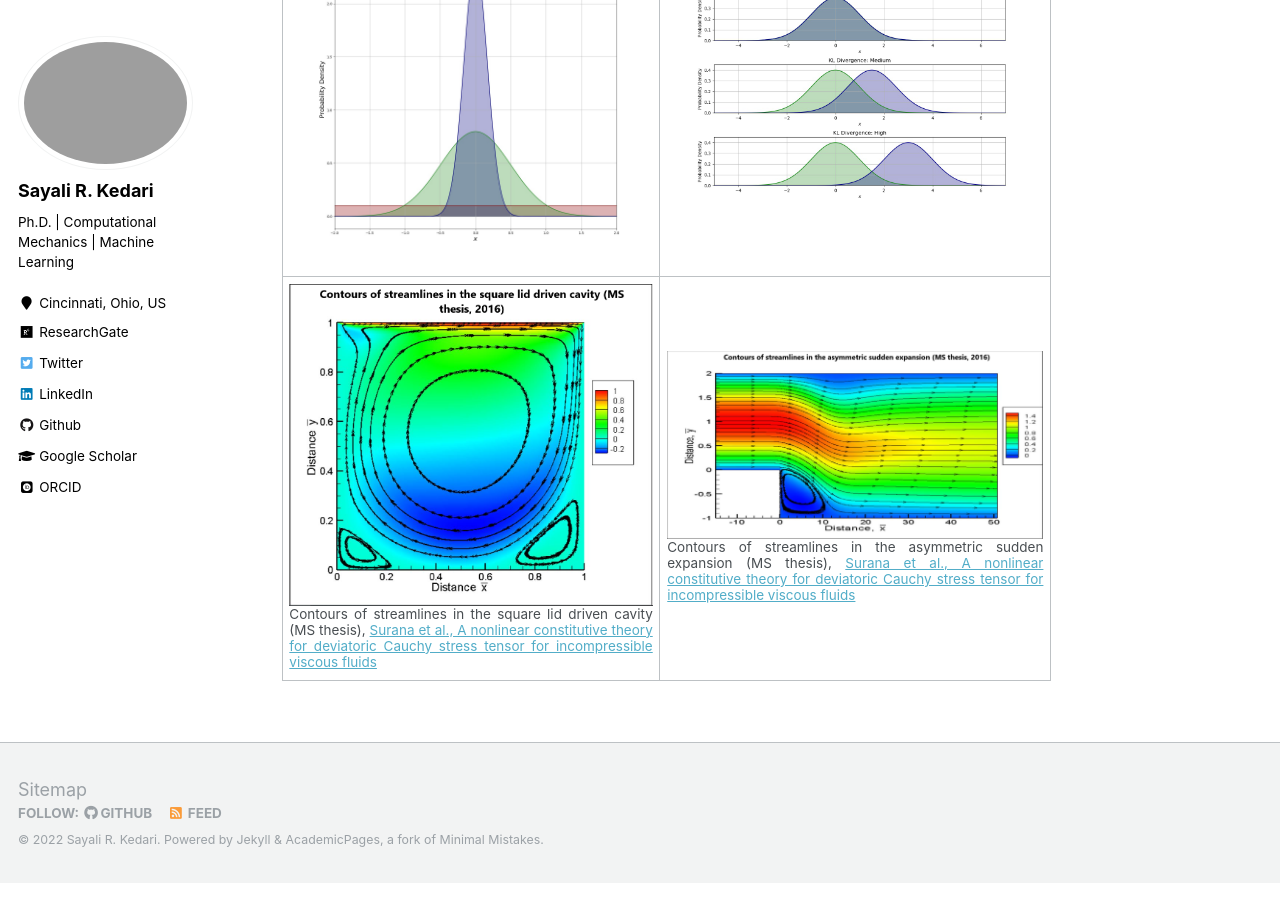
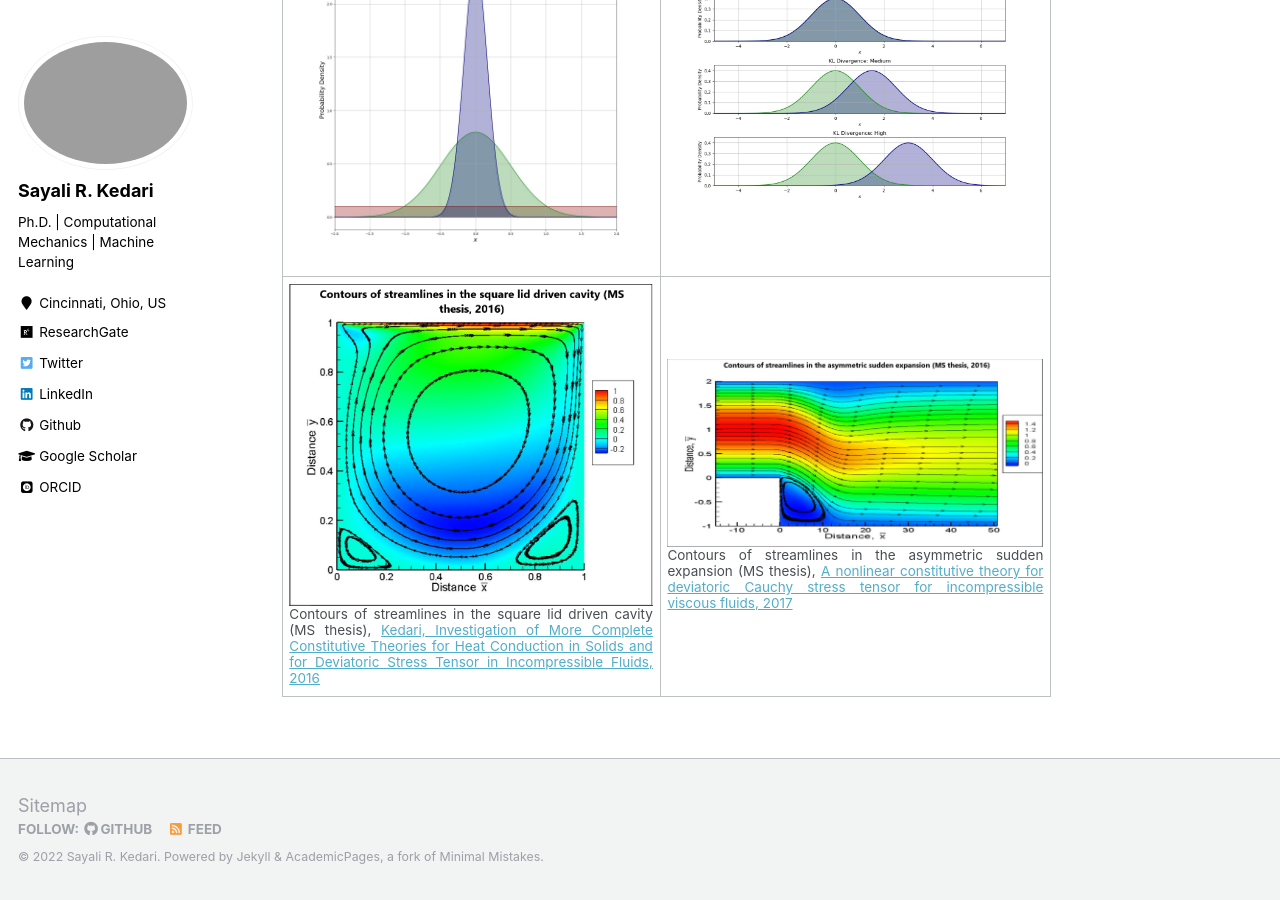
Before and after one commit to sayalirked/sayalirked.github.io, a Jekyll site: the page built from _pages/about.md, in a window 1280 px wide and 900 px high, scrolled down 2386 px. Built offline with Jekyll 4.4.1, drawn with Linux system fonts in a browser that asks for light colours; some web fonts are replaced.

Commit message:
Update about.md - research paper links

```diff
--- a/_pages/about.md
+++ b/_pages/about.md
@@ -73,11 +73,11 @@ I like to travel and share my experiences. You can read about some of my trips a
 <tr>
   <td class="left">
         <img src="https://sayalirked.github.io/images/publpics/cavityM2.png" alt="Lid driven cavity" title="Contours of streamlines in the square lid driven cavity (MS thesis, 2016)"/>
-    <label>Contours of streamlines in the square lid driven cavity (MS thesis), <a href="">Surana et al., A nonlinear constitutive theory for deviatoric Cauchy stress tensor for incompressible viscous fluids</a></label>
+    <label>Contours of streamlines in the square lid driven cavity (MS thesis), <a href="https://kuscholarworks.ku.edu/handle/1808/24136">Kedari, Investigation of More Complete Constitutive Theories for Heat Conduction in Solids and for Deviatoric Stress Tensor in Incompressible Fluids, 2016</a></label>
   </td>
   <td class="right">
         <img src="https://sayalirked.github.io/images/publpics/expansion15_800x400.png" alt="asymmetric sudden expansion" title="Contours of streamlines in the asymmetric sudden expansion (MS thesis, 2016)"/>
-    <label>Contours of streamlines in the asymmetric sudden expansion (MS thesis), <a href="">Surana et al., A nonlinear constitutive theory for deviatoric Cauchy stress tensor for incompressible viscous fluids</a></label>
+    <label>Contours of streamlines in the asymmetric sudden expansion (MS thesis), <a href="https://kuscholarworks.ku.edu/bitstream/handle/1808/27331/SuranaK_2017.pdf?isAllowed=y&sequence=1">A nonlinear constitutive theory for deviatoric Cauchy stress tensor for incompressible viscous fluids, 2017</a></label>
   </td>
 </tr>
 </table>
```
